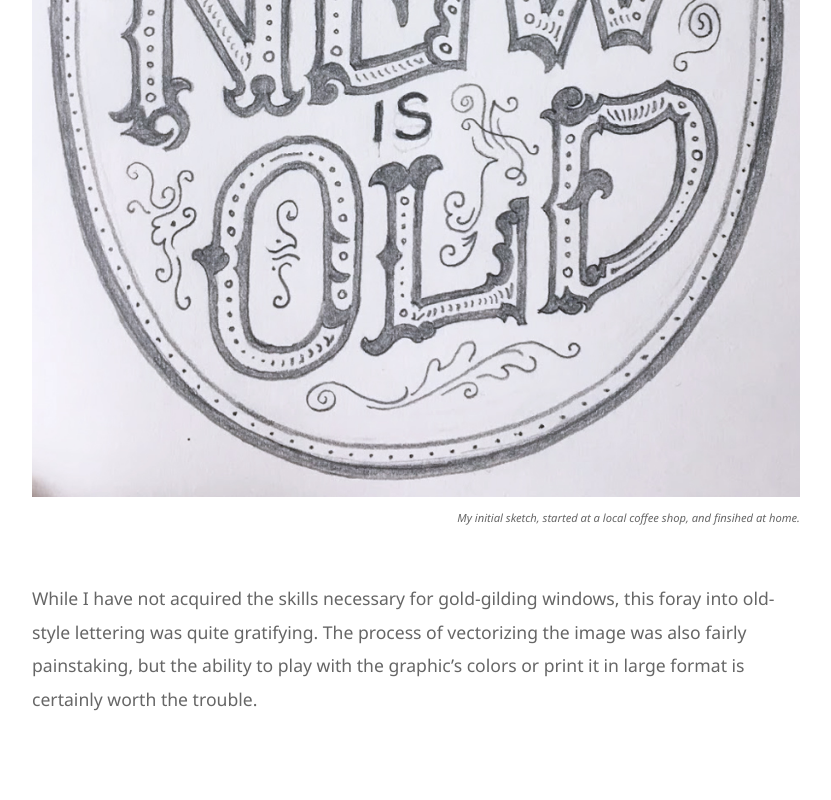
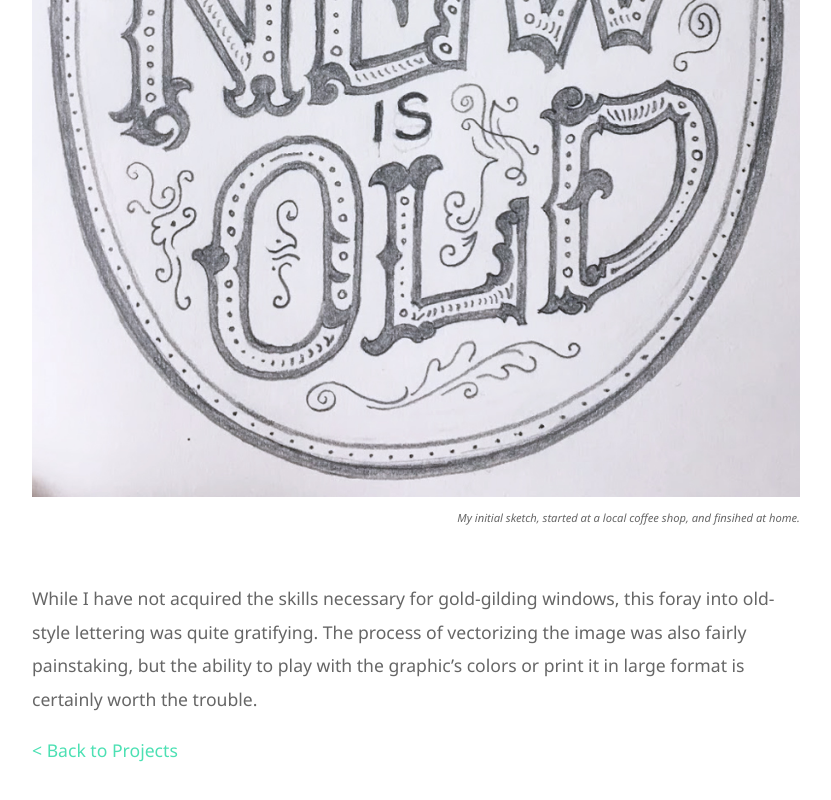
Before and after one commit to kevincoleman/kevincoleman.io, a plain HTML site: page projects/everything-new-is-old.html in a window 1280 px wide. Shown: the part 1581-2381 px from the top of the page, without its empty margins (224-1055 px from the left). Drawn offline with Linux system fonts and the light colour scheme.

Commit message:
Add back links from projects

```diff
--- a/css/projects.css
+++ b/css/projects.css
@@ -426,6 +426,46 @@ nav {
   margin-right: 0;
 }
 
+.backLink {
+  font-family: "Noto Sans", sans-serif;
+  font-size: 1.1rem;
+  line-height: 2.1rem;
+  color: #666;
+  margin-left: 10vw;
+  margin-right: 10vw;
+  max-width: 80vw;
+}
+@media (min-width: 48rem) {
+  .backLink {
+    margin-left: 15vw;
+  }
+}
+@media (min-width: 60rem) {
+  .backLink {
+    margin-left: auto;
+  }
+}
+@media (min-width: 48rem) {
+  .backLink {
+    margin-right: 20vw;
+  }
+}
+@media (min-width: 60rem) {
+  .backLink {
+    margin-right: auto;
+  }
+}
+@media (min-width: 48rem) {
+  .backLink {
+    max-width: 70vw;
+  }
+}
+@media (min-width: 60rem) {
+  .backLink {
+    max-width: 48rem;
+  }
+}
+
 iframe.clock {
   margin-left: 10vw;
   margin-right: 10vw;
--- a/projects/everything-new-is-old.html
+++ b/projects/everything-new-is-old.html
@@ -37,9 +37,14 @@
       <img src="../images/everything-new-is-old-sketch.jpg" alt="Pencil sketch" class="figureImage">
       <figcaption class="figureCaption">My initial sketch, started at a local coffee shop, and finsihed at home.</figcaption>
     </figure>
-    <p class="projectDescription">While I have not acquired the skills necessary for gold-gilding windows, this foray
+    <p class="projectDescription">
+      While I have not acquired the skills necessary for gold-gilding windows, this foray
       into old-style lettering was quite gratifying. The process of vectorizing the image was also fairly painstaking,
-      but the ability to play with the graphic’s colors or print it in large format is certainly worth the trouble.</p>
+      but the ability to play with the graphic’s colors or print it in large format is certainly worth the trouble.
+    </p>
+    <nav class="backLink">
+      <a href="../index.html">&lt; Back to Projects</a>
+    </nav>
   </section>
 </body>
 
```
Also changed, not shown: projects/adventist-giving.html (+3 -0 lines), projects/flip-clock.html (+3 -0 lines), projects/four-feathered-sparrow.html (+3 -0 lines), projects/gledelig-jul.html (+3 -0 lines), projects/html-emails.html (+3 -0 lines), projects/swivel.html (+3 -1 lines), projects/thompson-family-acupuncture.html (+3 -1 lines), projects/walla-walla-portrait-design.html (+3 -0 lines), projects/wwva.html (+3 -0 lines), 1 other file.
